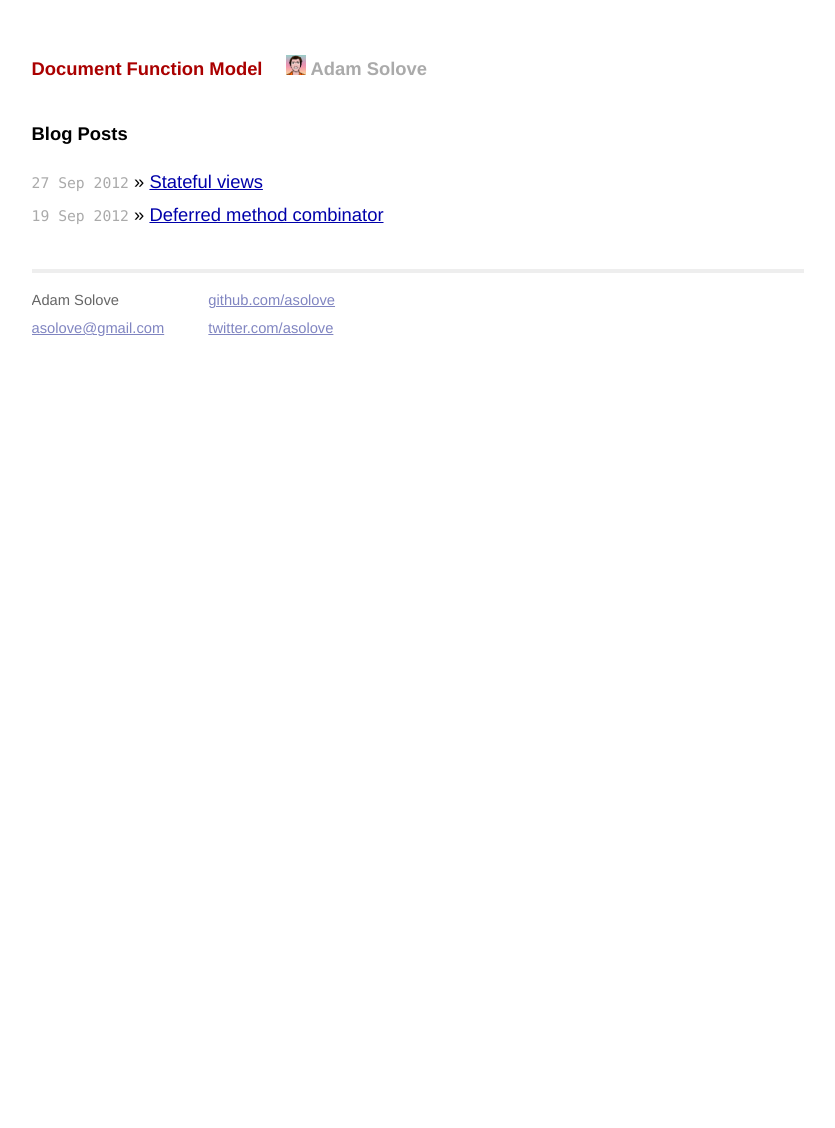
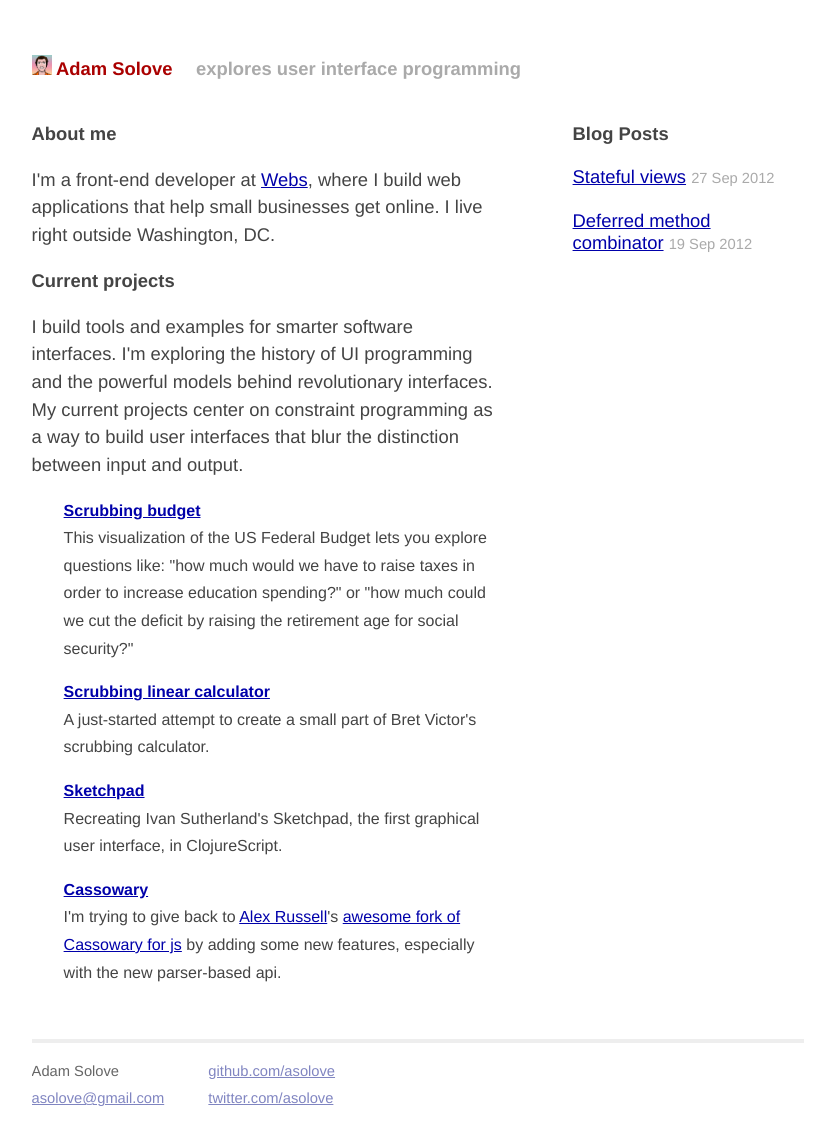
Before and after one commit to asolove/asolove.github.io, a Jekyll site: the page built from index.html, in a window 1280 px wide. Shown: the whole page, without its empty margins (222-1057 px from the left). Built offline with Jekyll 4.4.1, drawn with Linux system fonts in a browser that asks for light colours; before the commit the page ends 955 px from its top, so only the background shows below that.

Commit message:
Add actual home page and 404 to handle old urls.

```diff
--- /dev/null
+++ b/404.html
@@ -0,0 +1 @@
+<script>document.location = "/";</script>
--- a/_layouts/default.html
+++ b/_layouts/default.html
@@ -18,10 +18,10 @@
         <div class="container">
           <div class="site">
             <div class="header">
-              <h1 class="title"><a href="/">{{ site.name }}</a></h1>
+              <h1 class="title"><a href="/">
+                <img src="/img/avatar.jpeg" height="20"/> Adam Solove</a></h1>
               <a class="extra" href="/">
-                <img src="/img/avatar.jpeg" height="20"/>
-                Adam Solove
+                explores user interface programming
               </a>
             </div>
 
--- a/css/main.css
+++ b/css/main.css
@@ -15,7 +15,8 @@ html, body { height: 100%; }
 body {
   background-color: #FFF;
   font-family: helvetica;
-  text-align: center;
+  text-align: left;
+  color: #444;
 }
 
 h1, h2, h3, h4, h5, h6 {
@@ -44,15 +45,39 @@ ul.posts {
 }
 
 ul.posts li {
-  line-height: 1.75em;
+  line-height: 1.2;
+  margin-bottom: 1.2em;
 }
 
 ul.posts span {
   color: #aaa;
-  font-family: Monaco, "Courier New", monospace;
   font-size: 80%;
 }
 
+
+.col-left {
+  width: 60%;
+  float:left;
+  margin-bottom: 2em;
+}
+
+.col-right {
+  width: 30%;
+  float: right;
+  margin-bottom: 2em;
+}
+
+dl.current-projects {
+  font-size: 87%;
+  padding-left: 2em;
+}
+
+.current-projects dt {
+  font-weight: bold;
+}
+.current-projects dd {
+  margin-bottom: 1em;
+}
 /*****************************************************************************/
 /*
 /* Site
@@ -61,7 +86,6 @@ ul.posts span {
 
 .site {
   font-size: 115%;
-  text-align: justify;
   width: 42em;
   margin: 3em auto 2em;
   line-height: 1.5em;
@@ -104,6 +128,7 @@ ul.posts span {
   border-top: 4px solid #eee;
   margin-top: 2em;
   overflow: hidden;
+  clear: both;
 }
 
 .site .footer .contact {
--- a/index.html
+++ b/index.html
@@ -3,11 +3,39 @@ layout: default
 title: "Adam Solove: Document Function Model"
 ---
 
-<div id="home">
+<div class="col-left">
+
+<h3>About me</h3>
+
+<p>I'm a front-end developer at <a href="http://www.webs.com">Webs</a>, where I build web applications
+  that help small businesses get online. I live right outside Washington, DC.</p>
+
+<h3>Current projects</h3>
+
+<p>I build tools and examples for smarter software interfaces. I'm exploring the history of UI programming and the powerful models behind revolutionary interfaces. My current projects center on constraint programming as a way to build user interfaces that blur the distinction between input and output.</p>
+
+<dl class="current-projects">
+  <dt><a href="https://github.com/asolove/scrubbing-budget">Scrubbing budget</a> <span class="in progress"></span></dt>
+  <dd>This visualization of the US Federal Budget lets you explore questions like: "how much would we have to raise taxes in order to increase education spending?" or "how much could we cut the deficit by raising the retirement age for social security?"</dd>
+
+  <dt><a href="https://github.com/asolove/scrubbing-linear-calculator">Scrubbing linear calculator</a></dt>
+  <dd>A just-started attempt to create a small part of Bret Victor's scrubbing calculator.
+
+  <dt><a href="https://github.com/asolove/Sketchpad">Sketchpad</a></dt>
+  <dd>Recreating Ivan Sutherland's Sketchpad, the
+    first graphical user interface, in ClojureScript.</dd>
+
+  <dt><a href="https://github.com/asolove/cassowary-js-refactor">Cassowary</a></dt>
+  <dd>I'm trying to give back to <a href="http://infrequently.org/">Alex Russell</a>'s <a href="https://github.com/slightlyoff/cassowary-js-refactor">awesome fork of Cassowary for js</a> by adding some new features, especially with the new parser-based api.</dd>
+</dl>
+
+</div>
+
+<div class="col-right">
   <h1>Blog Posts</h1>
   <ul class="posts">
     {% for post in site.posts %}
-      <li><span>{{ post.date | date_to_string }}</span> &raquo; <a href="{{ post.url }}">{{ post.title }}</a></li>
+      <li><a href="{{ post.url }}">{{ post.title }}</a> <span>{{ post.date | date_to_string }}</span></li>
     {% endfor %}
   </ul>
 </div>
```
